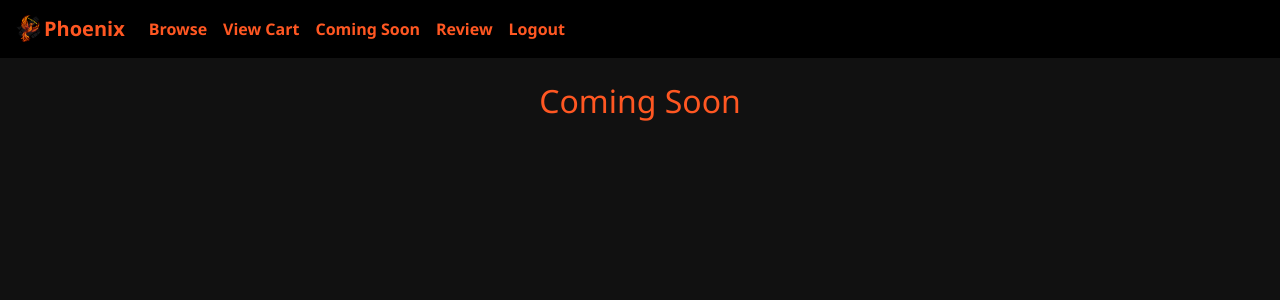
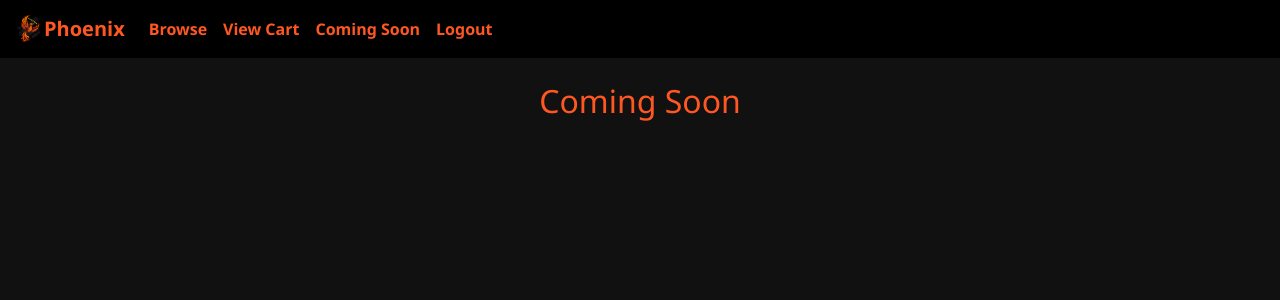
Before and after one commit to Veera007-dir/C270-PhoenixRoyale, a Node server app: template views/upcoming.ejs in a window 1280 px wide. Shown: the top 300 px of the page. Run offline with Node 20, Linux system fonts and the light colour scheme; the template is opened without the code that fills it, so the values that code supplies are empty.

Commit message:
Update upcoming.ejs

```diff
--- a/views/upcoming.ejs
+++ b/views/upcoming.ejs
@@ -85,7 +85,6 @@
           <li class="nav-item"><a class="nav-link" href="/browsing">Browse</a></li>
           <li class="nav-item"><a class="nav-link" href="/cart">View Cart</a></li>
           <li class="nav-item"><a class="nav-link" href="/upcoming">Coming Soon</a></li>
-           <li class="nav-item"><a class="nav-link" href="/review">Review</a></li>
           <li class="nav-item"><a class="nav-link" href="/logout">Logout</a></li>
         </ul>
       </div>
```
